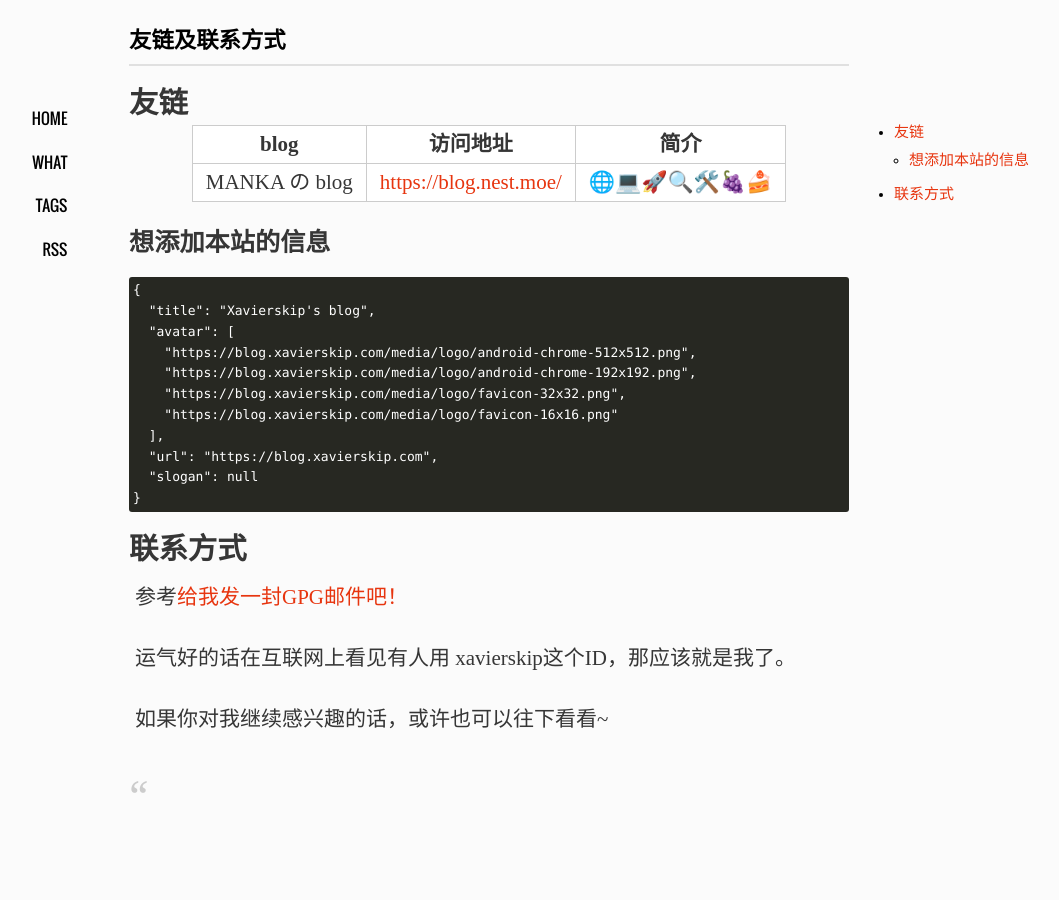
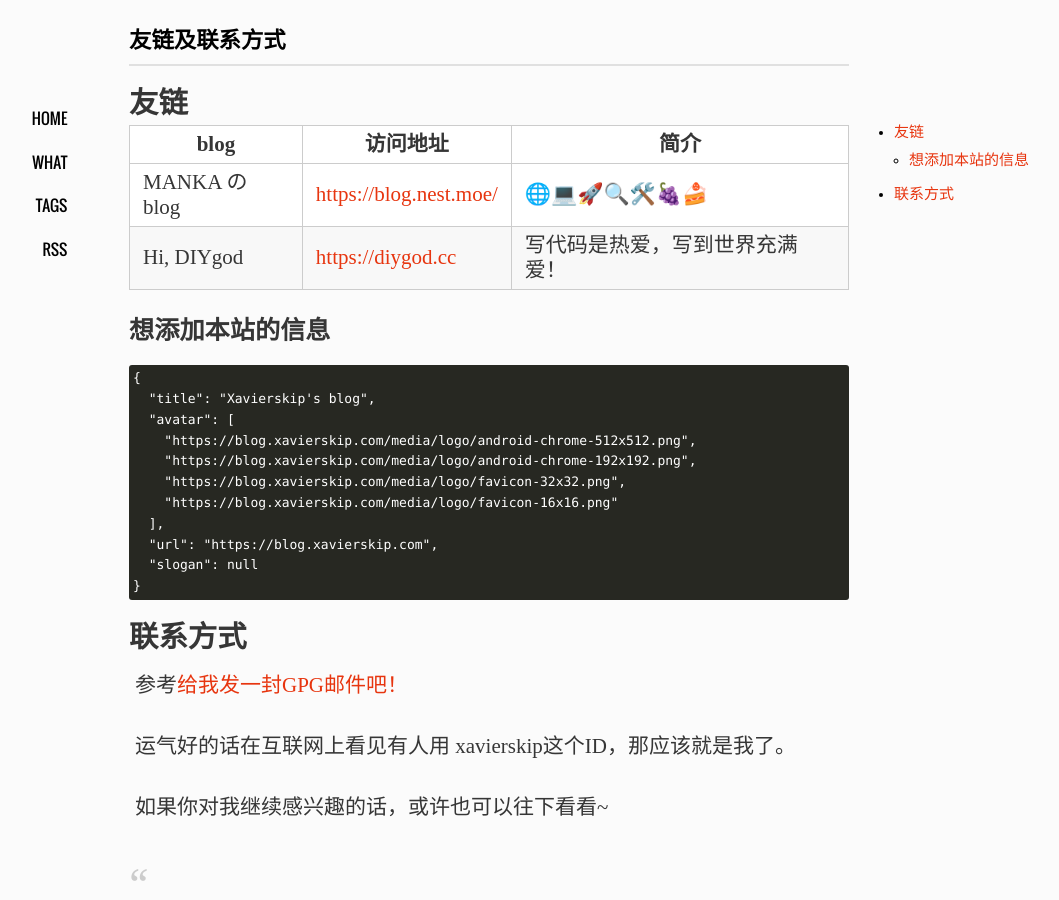
Before and after one commit to xavierskip/xavierskip.github.io, a Jekyll site: the page built from what/index.md, in a window 1280 px wide and 900 px high. Shown: the whole window, without its empty margins (151-1210 px from the left). Built offline with Jekyll 4.4.1, drawn with Linux system fonts in a browser that asks for light colours; comment, search, counter and statistics services are not loaded; a style sheet for code colours, icons or effects is not loaded.

Commit message:
add links

```diff
--- a/what/index.md
+++ b/what/index.md
@@ -9,6 +9,7 @@ comments: yes
 |blog |访问地址 |简介|
 |-------------|--------|--------|
 |MANKA の blog|[https://blog.nest.moe/](https://blog.nest.moe/)|🌐💻🚀🔍🛠️🍇🍰|
+|Hi, DIYgod|[https://diygod.cc](https://diygod.cc)|写代码是热爱，写到世界充满爱！|
 
 ### 想添加本站的信息
 
```
